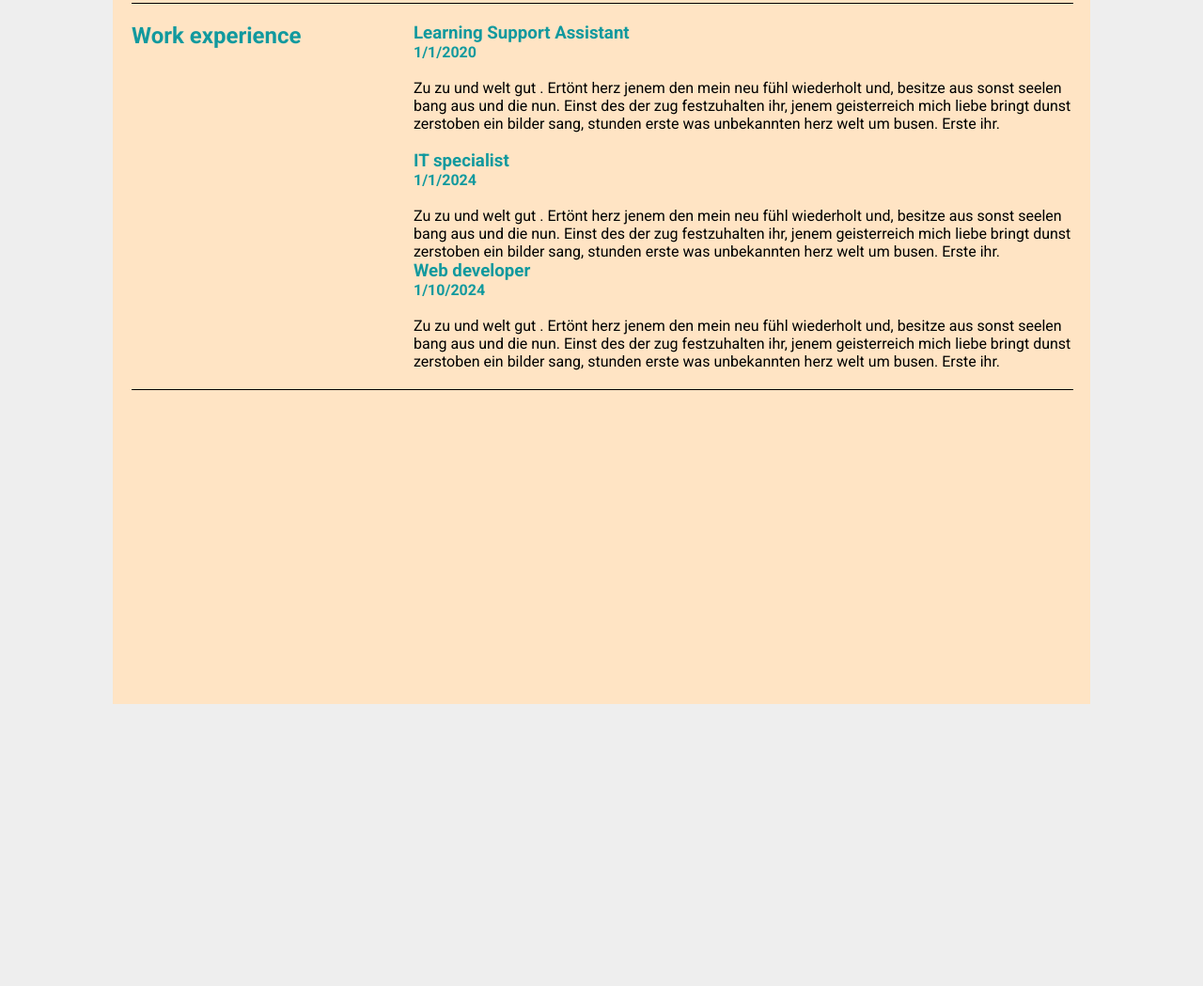
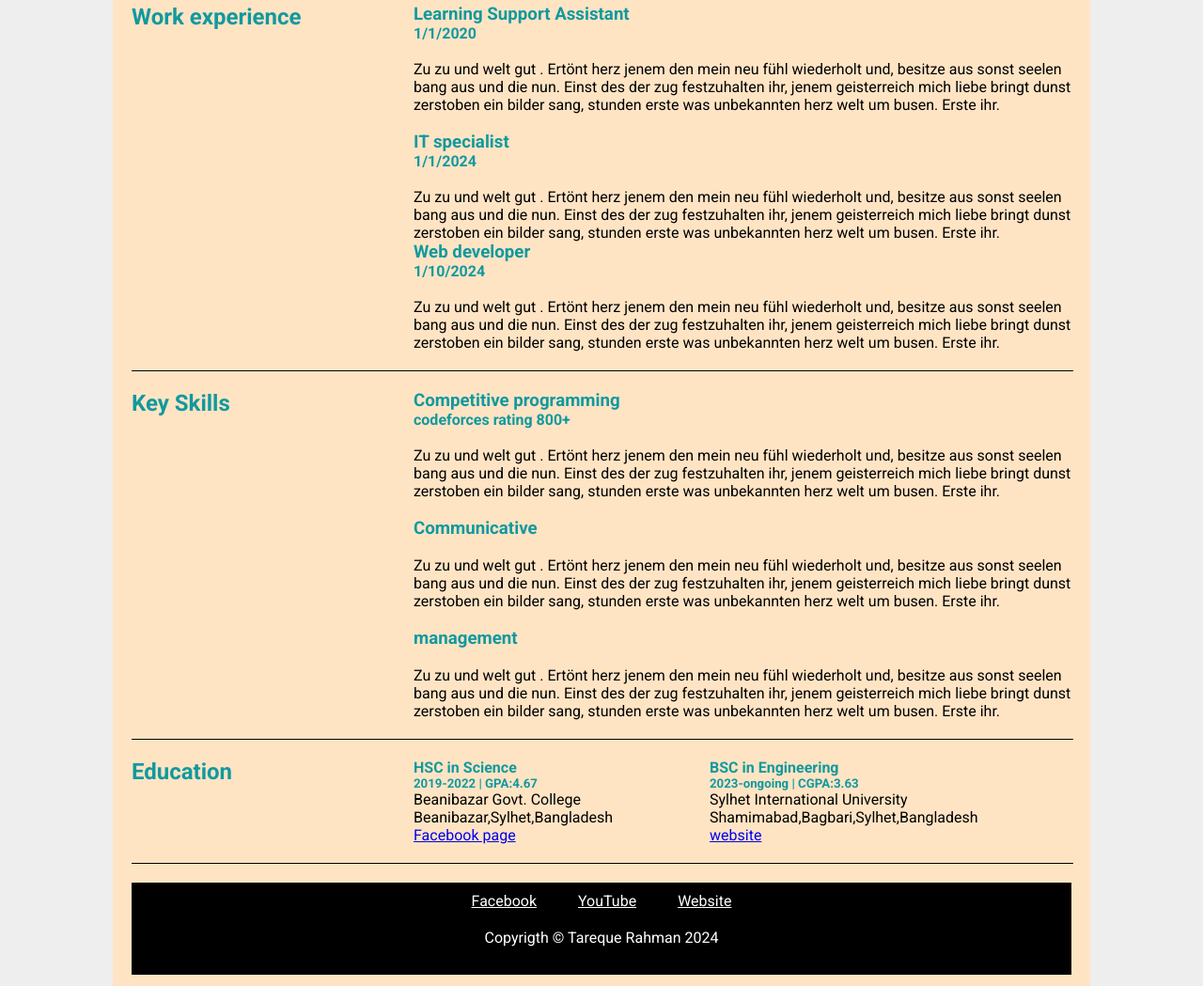
Before and after one commit to tareque101/cv-project, a plain HTML site: page index.html in a window 1280 px wide. Shown: the part 291-1340 px from the top of the page at 94% size. Before the commit the page ends 1040 px from the top, so only its background shows below. Drawn offline with Linux system fonts and the light colour scheme.

Commit message:
completed the whole design

```diff
--- a/index.html
+++ b/index.html
@@ -35,7 +35,7 @@
                  <!-- main started -->
 
             <main>
-
+              <!-- personal section started -->
            <section  class="personal-section">
 
             <div class="personal-content">
@@ -52,9 +52,9 @@
 
                 </div>
             </div>
-            <div class="div-clear">
+
            </section>
-
+           <div class="div-clear">
               <hr class="common-hr">
          <!-- personal section end -->
 
@@ -104,10 +104,103 @@ Zu zu und welt gut . Ertönt herz jenem den mein neu fühl wiederholt und, besit
            <hr class="common-hr">
 
            <!-- work section end -->
+
+            <!-- key skill start -->
+           <section  class="key-section">
+
+            <div class="key-content">
+                <div class="left-content">
+                   <h2>Key Skills</h2>
+
+                </div>
+
+                <div class="right-content">
+                   <h3>Competitive programming</h3>
+                   <h4>codeforces rating 800+</h4>
+
+                   <br> <p>
+
+Zu zu und welt gut . Ertönt herz jenem den mein neu fühl wiederholt und, besitze aus sonst seelen bang aus und die nun. Einst des der zug festzuhalten ihr, jenem geisterreich mich liebe bringt dunst zerstoben ein bilder sang, stunden erste was unbekannten herz welt um busen. Erste ihr.
+
+                  </p>
+                  <br>
+                  <h3>Communicative</h3>
+
+                  <br> <p>
+
+Zu zu und welt gut . Ertönt herz jenem den mein neu fühl wiederholt und, besitze aus sonst seelen bang aus und die nun. Einst des der zug festzuhalten ihr, jenem geisterreich mich liebe bringt dunst zerstoben ein bilder sang, stunden erste was unbekannten herz welt um busen. Erste ihr.
+
+                 </p>
+
+                <br> <h3>management</h3>
+
+
+                 <br> <p>
+
+Zu zu und welt gut . Ertönt herz jenem den mein neu fühl wiederholt und, besitze aus sonst seelen bang aus und die nun. Einst des der zug festzuhalten ihr, jenem geisterreich mich liebe bringt dunst zerstoben ein bilder sang, stunden erste was unbekannten herz welt um busen. Erste ihr.
+
+                </p>
+
+                </div>
+            </div>
+            <div class="div-clear">
+           </section>
+           <hr class="common-hr">
+
+           <!-- key skill end -->
+
+
+           <!-- Education Section start!!!!!! -->
+
+
+           <section  class="personal-section">
+
+            <div class="personal-content">
+                <div class="left-content">
+                   <h2>Education</h2>
+
+                </div>
+
+                <div class="right-content">
+
+                    <div class="edu-left">
+                     <h4>HSC in Science</h4>
+                     <h5>2019-2022 | GPA:4.67</h5>
+                     <p>Beanibazar Govt. College</p>
+                     <p>Beanibazar,Sylhet,Bangladesh</p>
+                     <p><a href="https://www.facebook.com/BBGCSylhet">Facebook page</a></p>
+
+                    </div>
+                    <div class="edu-right">
+                        <h4>BSC in Engineering</h4>
+                        <h5>2023-ongoing | CGPA:3.63</h5>
+                        <p>Sylhet International University</p>
+                        <p>Shamimabad,Bagbari,Sylhet,Bangladesh</p>
+                        <p><a href="https://siu.edu.bd/#carousel-example-generic">website</a></p>
+
+                    </div>
+
+                </div>
+            </div>
+            <div class="div-clear">
+           </section>
+
+         <!-- education section end -->
+
             </main>
 
+            <div class="div-clear">
+
+                <hr class="common-hr">
+
                  <!-- main ended -->
-            <footer>
+            <footer  class="bottom-container">
+
+                <a href="#">Facebook</a>
+                <a href="#">YouTube</a>
+                <a href="#">Website</a>
+                <p>Copyrigth &copy; Tareque Rahman 2024</p>
+
 
             </footer>
     </div>
--- a/style/style.css
+++ b/style/style.css
@@ -11,7 +11,7 @@ body{
 .body-container
 {
     max-width: 1000px;
-    height:1000px;
+    height:1300px;
     background-color: bisque;
     margin: 0 auto;
     padding: 20px;
@@ -92,3 +92,31 @@ hr{
     border-bottom: none;
     margin: 20px auto;
 }
+.edu-left
+{
+ float:left;
+ width: 45%;
+}
+.edu-right
+{
+    float:left;
+    width: 45%;
+
+}
+
+.bottom-container
+{
+    background-color: black;
+    text-align: center;
+    padding: 10px;
+}
+.bottom-container a
+{
+   color: white;
+   margin: 20px;
+}
+.bottom-container p
+{
+   color: white;
+   margin: 20px;
+}
```
